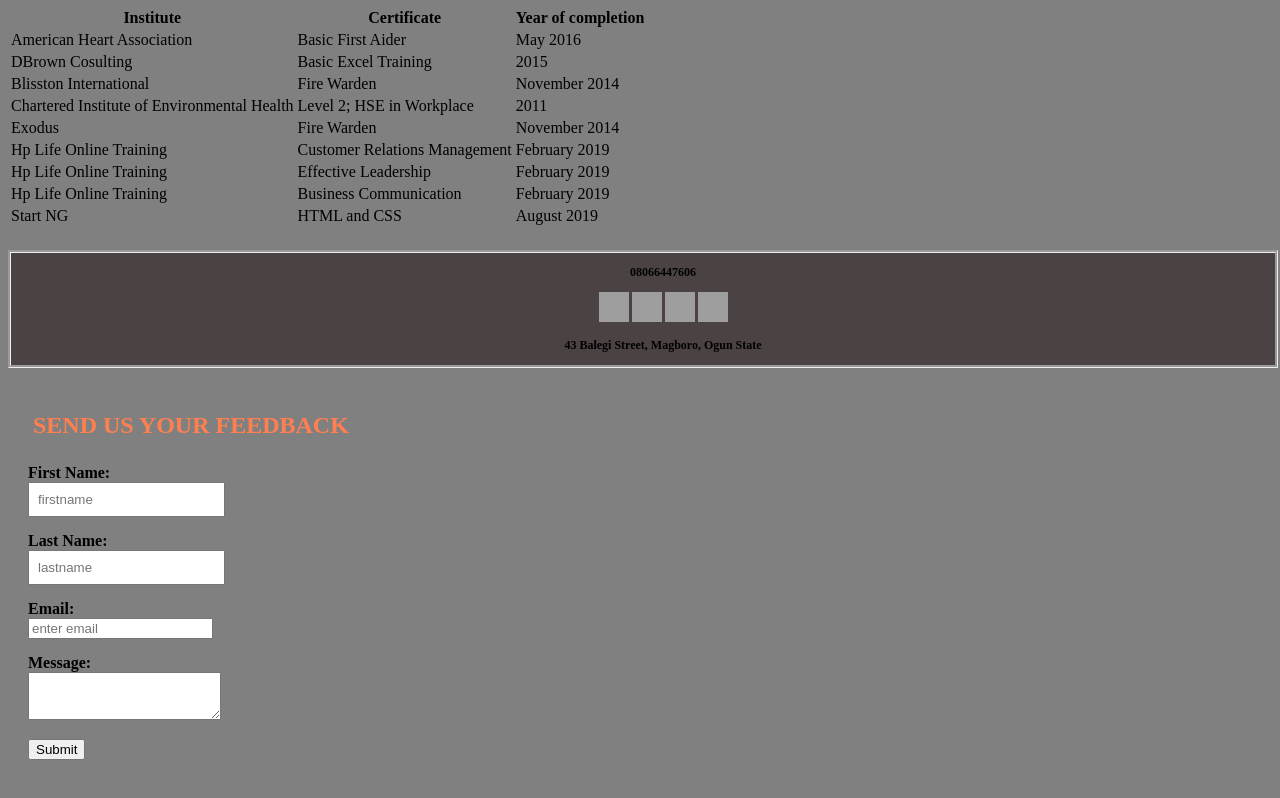
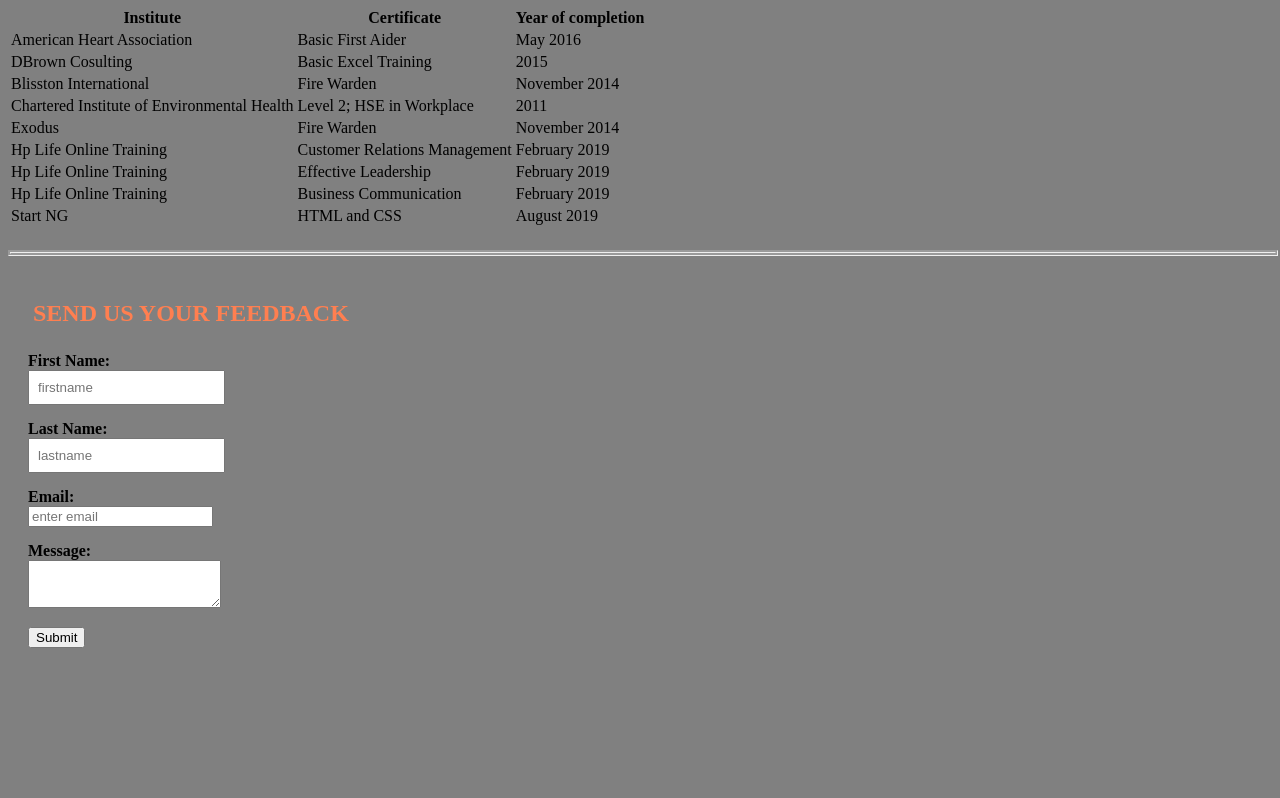
Before and after one commit to Bisola-Adediran/Tsk2, a plain HTML site: page index.html in a window 1280 px wide. Shown: the part 1804-2602 px from the top of the page. After the commit the page ends 2494 px from the top, so only its background shows below. Drawn offline with Linux system fonts and the light colour scheme; grey boxes are pictures that could not be loaded.

Commit message:
Update index.html

```diff
--- a/index.html
+++ b/index.html
@@ -176,15 +176,6 @@
                 </table>
 <h4>
     <div class="box-2">
-    <p>
-           <ol>08066447606</ol>
-           <ol> <a href= "mailto:adediranbisola@gmail.com"><img alt="Gmail" src="https://res.cloudinary.com/bisola/image/upload/v1567810992/Gmail_zirv8s.png" height= "30" width= "30"></a>
-           <a href= "twitter.com/ayamsobored"> <img src="https://res.cloudinary.com/bisola/image/upload/v1567811034/twitter_bbjfrg.png" height= "30" width= "30"></a>
-           <a href= "instagram.com/ayamsobored"> <img src="https://res.cloudinary.com/bisola/image/upload/v1567811006/instagram_xely6e.png" height= "30" width= "30"></a>
-           <a href= "facebook.com/bisola.adediran"> <img src="https://res.cloudinary.com/bisola/image/upload/v1567811013/facebook_ql1qxn.png" height= "30" width= "30"></a></ol>
-           <ol> 43 Balegi Street, Magboro, Ogun State </ol>
-
-    </p>
     </div>
 <form class="my-form">
         <h2>SEND US YOUR FEEDBACK</h2>
```
